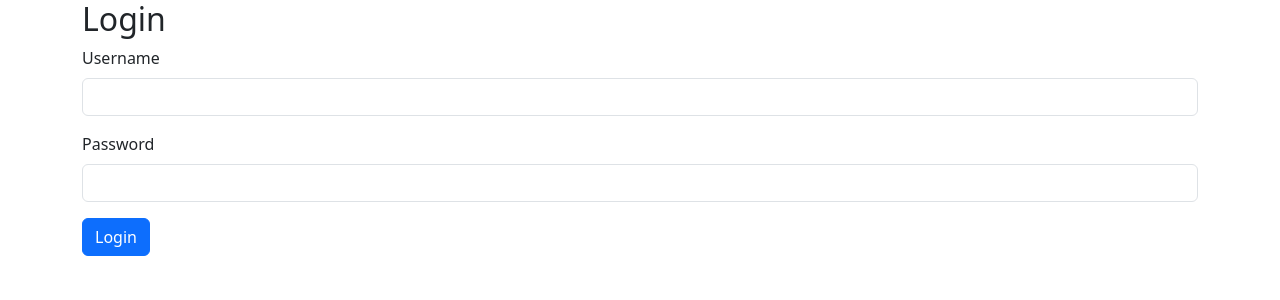
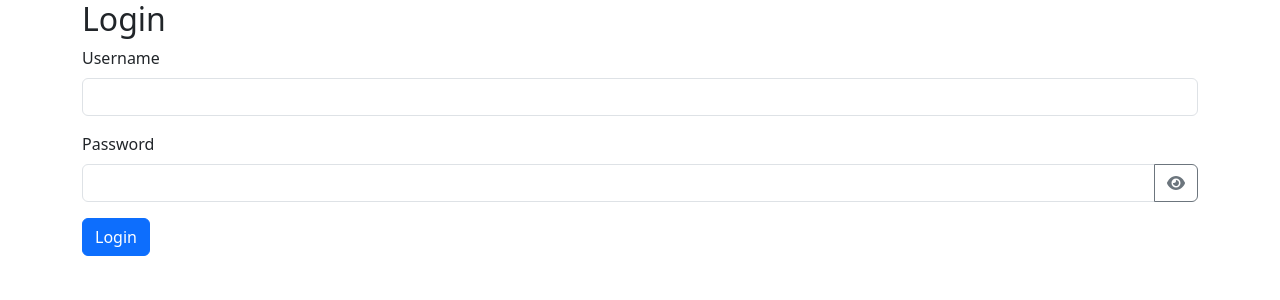
Before and after one commit to Suthar98/attendance-system, a React (Create React App) app in the folder client/: page /login in a window 1280 px wide. Shown: the top 300 px of the page. Built offline with nearby package versions, Linux system fonts and the light colour scheme.

Commit message:
#10, add eye icon for password to visible

```diff
--- a/client/package.json
+++ b/client/package.json
@@ -3,6 +3,8 @@
   "version": "0.1.0",
   "private": true,
   "dependencies": {
+    "@fortawesome/free-solid-svg-icons": "^6.5.2",
+    "@fortawesome/react-fontawesome": "^0.2.2",
     "@testing-library/jest-dom": "^5.17.0",
     "@testing-library/react": "^13.4.0",
     "@testing-library/user-event": "^13.5.0",
--- a/client/src/components/Login.js
+++ b/client/src/components/Login.js
@@ -2,10 +2,13 @@ import React, { useState } from 'react';
 import { useNavigate } from 'react-router-dom';
 import axios from 'axios';
 import authService from '../services/authService';
+import { FontAwesomeIcon } from '@fortawesome/react-fontawesome';
+import { faEye, faEyeSlash } from '@fortawesome/free-solid-svg-icons';
 
 const Login = () => {
   const [username, setUsername] = useState('');
   const [password, setPassword] = useState('');
+  const [passwordVisible, setPasswordVisible] = useState(false); // state for password visibility
   const [error, setError] = useState('');
   const navigate = useNavigate();
 
@@ -20,17 +23,42 @@ const Login = () => {
     }
   };
 
+  const togglePasswordVisibility = () => {
+    setPasswordVisible(!passwordVisible);
+  };
+
   return (
     <div className="container">
       <h2>Login</h2>
       <form onSubmit={handleSubmit}>
         <div className="mb-3">
           <label className="form-label">Username</label>
-          <input type="text" className="form-control" value={username} onChange={(e) => setUsername(e.target.value)} required />
+          <input
+            type="text"
+            className="form-control"
+            value={username}
+            onChange={(e) => setUsername(e.target.value)}
+            required
+          />
         </div>
         <div className="mb-3">
           <label className="form-label">Password</label>
-          <input type="password" className="form-control" value={password} onChange={(e) => setPassword(e.target.value)} required />
+          <div className="input-group">
+            <input
+              type={passwordVisible ? 'text' : 'password'}
+              className="form-control"
+              value={password}
+              onChange={(e) => setPassword(e.target.value)}
+              required
+            />
+            <button
+              type="button"
+              className="btn btn-outline-secondary"
+              onClick={togglePasswordVisibility}
+            >
+              <FontAwesomeIcon icon={passwordVisible ? faEyeSlash : faEye} />
+            </button>
+          </div>
         </div>
         {error && <div className="alert alert-danger">{error}</div>}
         <button type="submit" className="btn btn-primary">Login</button>
```
Also changed, not shown: 1 other file (tests, documents, lock files or other folders).
